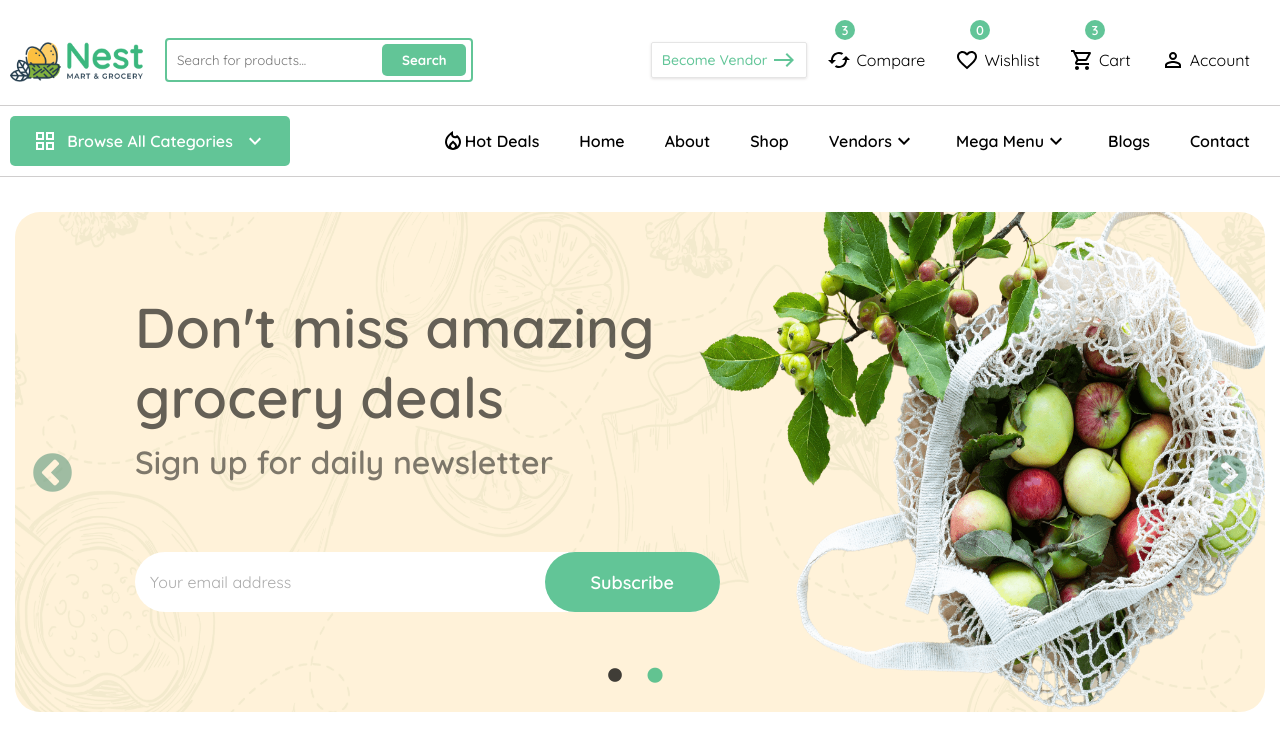
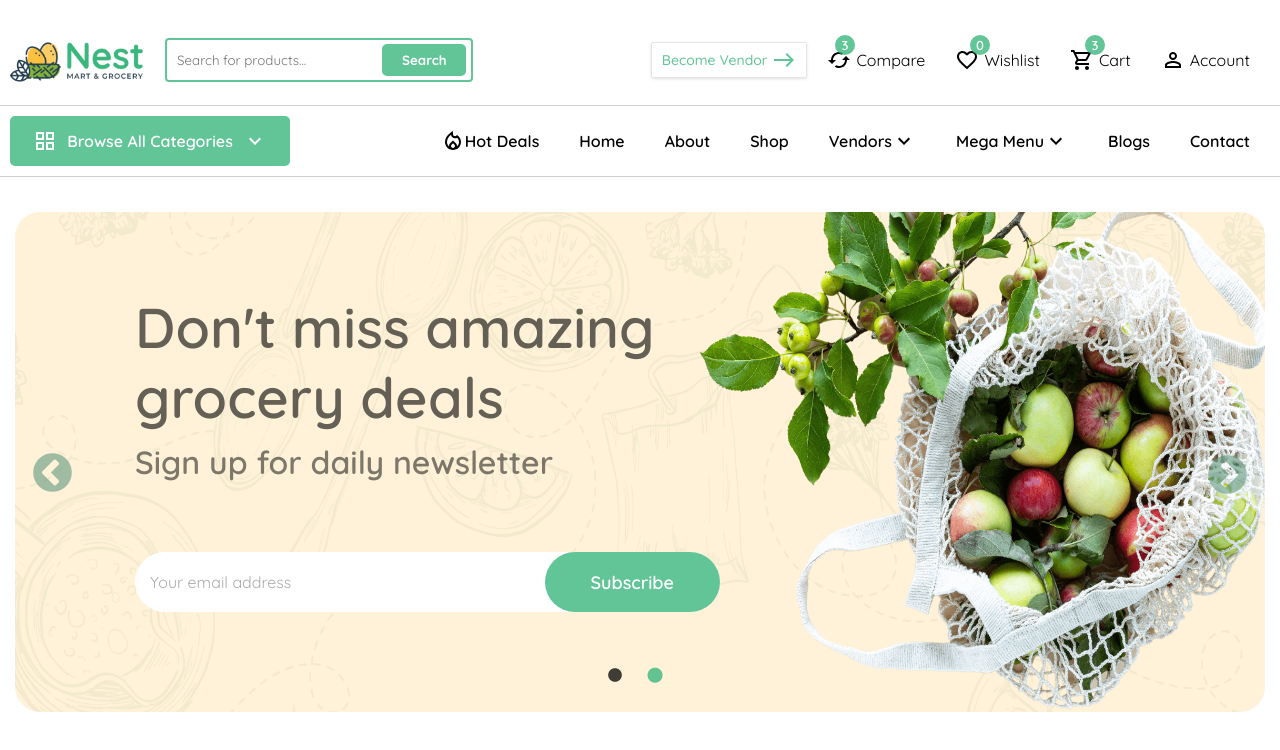
Before and after one commit to nareshm5796/EkartGrocery.in, a React (Create React App) app: page / in a window 1280 px wide. Shown: the top 750 px of the page. Built offline with nearby package versions, Linux system fonts and the light colour scheme.

Commit message:
header fles error7

```diff
--- a/src/components/headers/Header.css
+++ b/src/components/headers/Header.css
@@ -28,14 +28,14 @@
 .header-part1 .Menu-section .menu-items li button .icon{font-size: 24px; padding-right: 5px; position: relative;}
 .header-part1 .Menu-section .menu-items .badge1{width: 20px; height: 20px; border-radius: 50px; background: rgba(59, 183, 126, 0.8); color: #fff; font-size: small;font-weight: 600;
                                                 display: flex; align-items: center; justify-content: center;
-                                                position: absolute; top:20px; right: 425px;}
+                                                position: absolute; top:35px; right: 425px;}
 
 .header-part1 .Menu-section .menu-items .badge2{width: 20px; height: 20px; border-radius: 50px; background: rgba(59, 183, 126, 0.8); color: #fff; font-size: small;font-weight: 600;
                                                 display: flex; align-items: center; justify-content: center;
-                                                position: absolute; top:20px; right: 290px;}
+                                                position: absolute; top:35px; right: 290px;}
 .header-part1 .Menu-section .menu-items .badge3{width: 20px; height: 20px; border-radius: 50px; background: rgba(59, 183, 126, 0.8); color: #fff; font-size: small;font-weight: 600;
                                                 display: flex; align-items: center; justify-content: center;
-                                                position: absolute; top:20px; right: 175px;}
+                                                position: absolute; top:35px; right: 175px;}
 
 
 
@@ -60,6 +60,6 @@
 .header-part2 .nav .nav-bar .nav-item a:hover{color: rgba(59, 183, 126, 0.8);}
 
 .select{z-index: 1 !important;}
-.VendorDropDown{position: absolute; top: 140px; z-index: 1 !important;}
-.megaMenuDropDown{ width: 100% ;position: absolute;  top: 162px; right: 0px;
+.VendorDropDown{position: absolute; top: 155px !important; z-index: 1 !important;}
+.megaMenuDropDown{ width: 100% ;position: absolute;  top: 155px !important; right: 0px;
                   background-color: rgb(255, 255, 255); z-index: 1 !important; }
--- a/src/components/headers/Header.js
+++ b/src/components/headers/Header.js
@@ -57,7 +57,7 @@ const Header=()=>{
                                         <div className='VendorDropDown' onClick={()=>setvenderDropdownVisible(false)} onMouseLeave={()=>setvenderDropdownVisible(false)}>
                                                 {isvenderDropdownVisible && (<VendorDropDown/>)}
                                         </div>
-                                        <li className='nav-item'><button onClick={()=>setmegaopen(!megaopen)} onMouseEnter={()=>setmegaopen(true)}  className='Mega-menu-btn' >Mega Menu<KeyboardArrowDownOutlinedIcon/></button></li>
+                                        <li className='nav-item'><button className='Mega-menu-btn' onClick={()=>setmegaopen(!megaopen)} onMouseLeave={()=>setmegaopen(false)} onMouseEnter={()=>setmegaopen(true)}   >Mega Menu<KeyboardArrowDownOutlinedIcon/></button></li>
 
                                         <li className='nav-item'><Link to='/blogs'>Blogs</Link></li>
                                         <li className='nav-item'><Link to='/contact'>Contact</Link></li>
```
